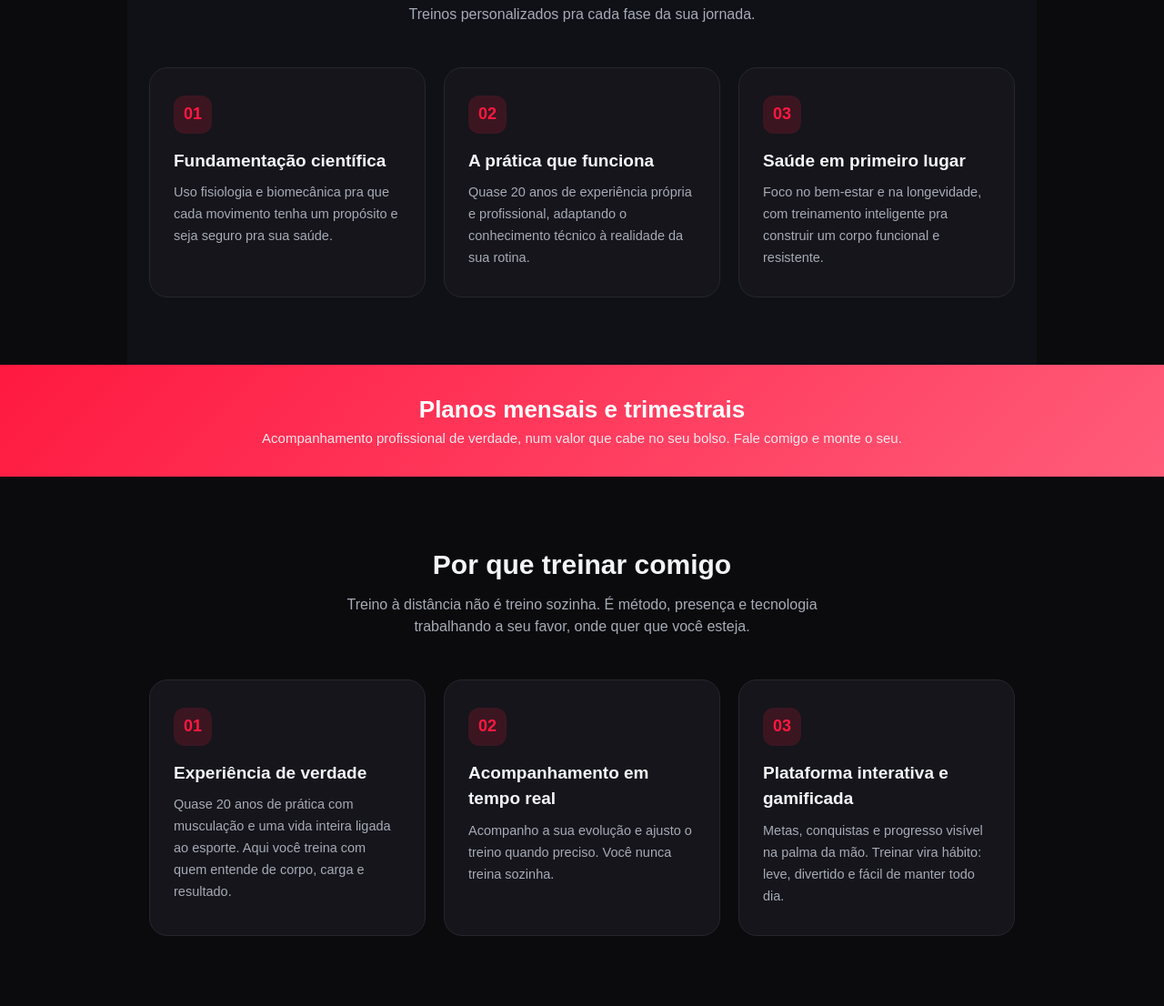
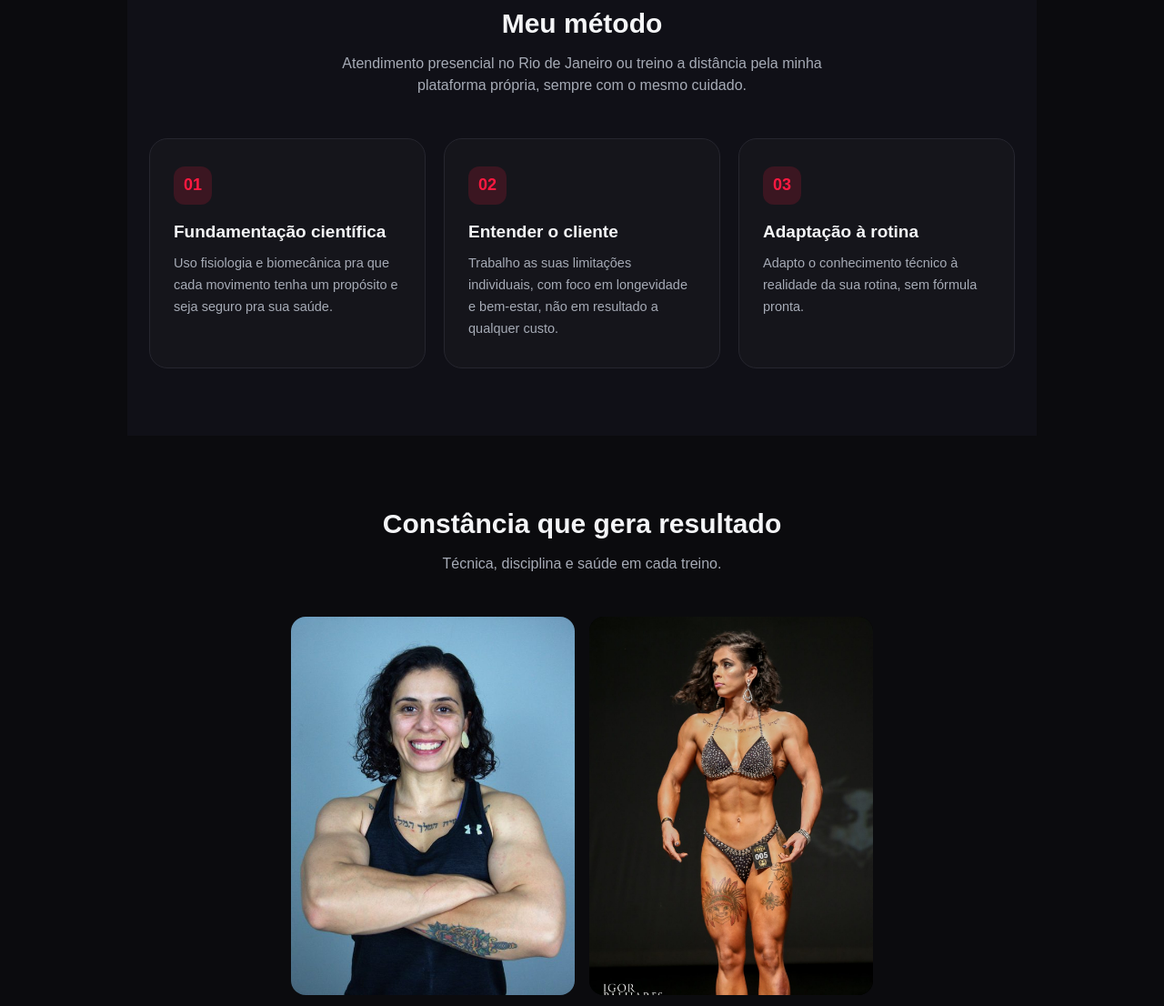
Before and after one commit to laricampos7/landing-larissa, a plain HTML site: page index.html in a window 1280 px wide. Shown: the part 1503-2609 px from the top of the page at 91% size. Drawn offline with Linux system fonts and the light colour scheme.

Commit message:
Reestrutura pagina: remove faixa de planos e diferenciais, reescreve sobre mim e metodo

```diff
--- a/index.html
+++ b/index.html
@@ -45,11 +45,6 @@
   .stats{display:flex; gap:30px; margin-bottom:30px; flex-wrap:wrap}
   .stat b{display:block; font-size:28px; color:var(--brand); line-height:1; font-weight:800}
   .stat span{font-size:12.5px; color:var(--dim); letter-spacing:.5px}
-
-  /* ===== FAIXA PREÇO ===== */
-  .price{background:linear-gradient(135deg,var(--brand),var(--brand-2)); text-align:center; padding:30px 20px}
-  .price b{font-size:26px; display:block; color:#fff}
-  .price span{color:#ffe6ec; font-size:15px}
 
   /* ===== SEÇÕES GERAIS ===== */
   .sec{max-width:1000px; margin:0 auto; padding:74px 24px}
@@ -108,6 +103,7 @@
   .final{background:var(--bg2); border-top:1px solid var(--line); text-align:center; padding:70px 24px}
   .final h3{font-size:30px; margin-bottom:12px}
   .final p{color:var(--dim); font-size:16px; margin-bottom:26px}
+  .final .plans-note{margin:22px 0 0; font-size:13px; color:var(--dim); opacity:.8}
 
   /* ===== RODAPE ===== */
   footer.site-footer{text-align:center; padding:34px 24px; color:var(--dim); font-size:13px; line-height:1.8; border-top:1px solid var(--line)}
@@ -169,11 +165,13 @@
     <div class="about-photo"><img src="fotos/foto-estudio.jpg" alt="Larissa de Campos no estúdio"></div>
     <div class="about-text">
       <span class="tag">Quem sou eu</span>
-      <h3>Treino com técnica, saúde em primeiro lugar.</h3>
-      <p>Treino musculação há quase 20 anos. Já pratiquei outros esportes, como jiu-jitsu e corrida de rua,
-         e cheguei a competir fisiculturismo uma vez.</p>
-      <p>Há mais de uma década venho me dedicando a atender meus alunos com muita técnica, atenção e
-         responsabilidade. Quero passar uma base confiante para cada aluno que treina comigo.</p>
+      <h3>Uma trajetória inteira dedicada ao seu resultado.</h3>
+      <p>Treino musculação há quase 20 anos. Nesse caminho também pratiquei jiu-jitsu, corrida de rua e
+         cheguei a competir fisiculturismo, experiências que me ensinaram, na prática, o que é disciplina
+         e superação.</p>
+      <p>Há mais de uma década venho me dedicando a atender meus alunos com técnica, atenção e
+         responsabilidade. Meu trabalho começa em entender a sua realidade, não em aplicar uma fórmula
+         pronta, para que você treine com confiança e evolua de verdade, treino após treino.</p>
       <div class="badges">
         <span class="badge">CREF 076634-G/RJ</span>
         <span class="badge">Quase 20 anos de musculação</span>
@@ -186,7 +184,8 @@
   <!-- MEU METODO -->
   <section class="sec sec-alt">
     <h3>Meu método</h3>
-    <p class="intro">Treinos personalizados pra cada fase da sua jornada.</p>
+    <p class="intro">Atendimento presencial no Rio de Janeiro ou treino a distância pela minha
+       plataforma própria, sempre com o mesmo cuidado.</p>
     <div class="grid">
       <div class="feat">
         <div class="num">01</div>
@@ -196,48 +195,14 @@
       </div>
       <div class="feat">
         <div class="num">02</div>
-        <h4>A prática que funciona</h4>
-        <p>Quase 20 anos de experiência própria e profissional, adaptando o conhecimento
-           técnico à realidade da sua rotina.</p>
+        <h4>Entender o cliente</h4>
+        <p>Trabalho as suas limitações individuais, com foco em longevidade e bem-estar,
+           não em resultado a qualquer custo.</p>
       </div>
       <div class="feat">
         <div class="num">03</div>
-        <h4>Saúde em primeiro lugar</h4>
-        <p>Foco no bem-estar e na longevidade, com treinamento inteligente pra construir
-           um corpo funcional e resistente.</p>
-      </div>
-    </div>
-  </section>
-
-  <!-- PLANOS -->
-  <div class="price">
-    <b>Planos mensais e trimestrais</b>
-    <span>Acompanhamento profissional de verdade, num valor que cabe no seu bolso. Fale comigo e monte o seu.</span>
-  </div>
-
-  <!-- DIFERENCIAIS -->
-  <section class="sec">
-    <h3>Por que treinar comigo</h3>
-    <p class="intro">Treino à distância não é treino sozinha. É método, presença e
-       tecnologia trabalhando a seu favor, onde quer que você esteja.</p>
-    <div class="grid">
-      <div class="feat">
-        <div class="num">01</div>
-        <h4>Experiência de verdade</h4>
-        <p>Quase 20 anos de prática com musculação e uma vida inteira ligada ao esporte.
-           Aqui você treina com quem entende de corpo, carga e resultado.</p>
-      </div>
-      <div class="feat">
-        <div class="num">02</div>
-        <h4>Acompanhamento em tempo real</h4>
-        <p>Acompanho a sua evolução e ajusto o treino quando preciso.
-           Você nunca treina sozinha.</p>
-      </div>
-      <div class="feat">
-        <div class="num">03</div>
-        <h4>Plataforma interativa e gamificada</h4>
-        <p>Metas, conquistas e progresso visível na palma da mão. Treinar vira hábito:
-           leve, divertido e fácil de manter todo dia.</p>
+        <h4>Adaptação à rotina</h4>
+        <p>Adapto o conhecimento técnico à realidade da sua rotina, sem fórmula pronta.</p>
       </div>
     </div>
   </section>
@@ -253,7 +218,7 @@
   </section>
 
   <!-- DEPOIMENTOS -->
-  <section class="sec sec-alt" id="depoimentos">
+  <section class="sec" id="depoimentos">
     <h3>Quem treina comigo, indica</h3>
     <p class="intro">Avaliações reais de alunos, direto do perfil do Google.</p>
     <div class="rating-row">
@@ -310,6 +275,7 @@
     <h3>Pronta para começar?</h3>
     <p>Sua melhor versão começa com a decisão de hoje.</p>
     <a class="btn btn-primary" href="https://wa.me/5521994574488?text=Oi%2C%20Larissa!%20Vi%20seu%20site%20e%20quero%20saber%20mais%20sobre%20a%20consultoria." target="_blank" rel="noopener">Falar no WhatsApp</a>
+    <p class="plans-note">Planos mensais e trimestrais, sob medida pra sua rotina.</p>
   </section>
 
   <!-- CONTATO -->
```
